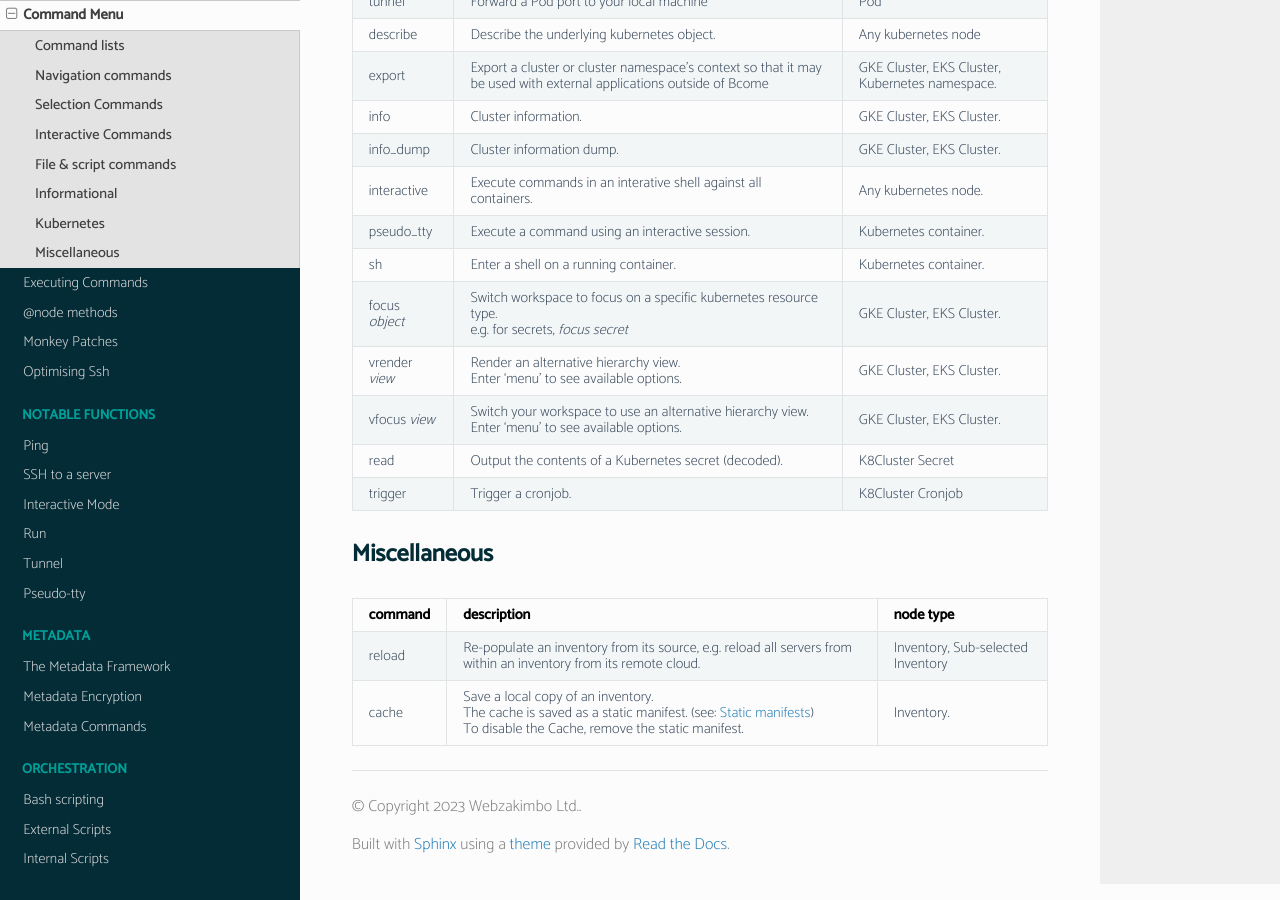
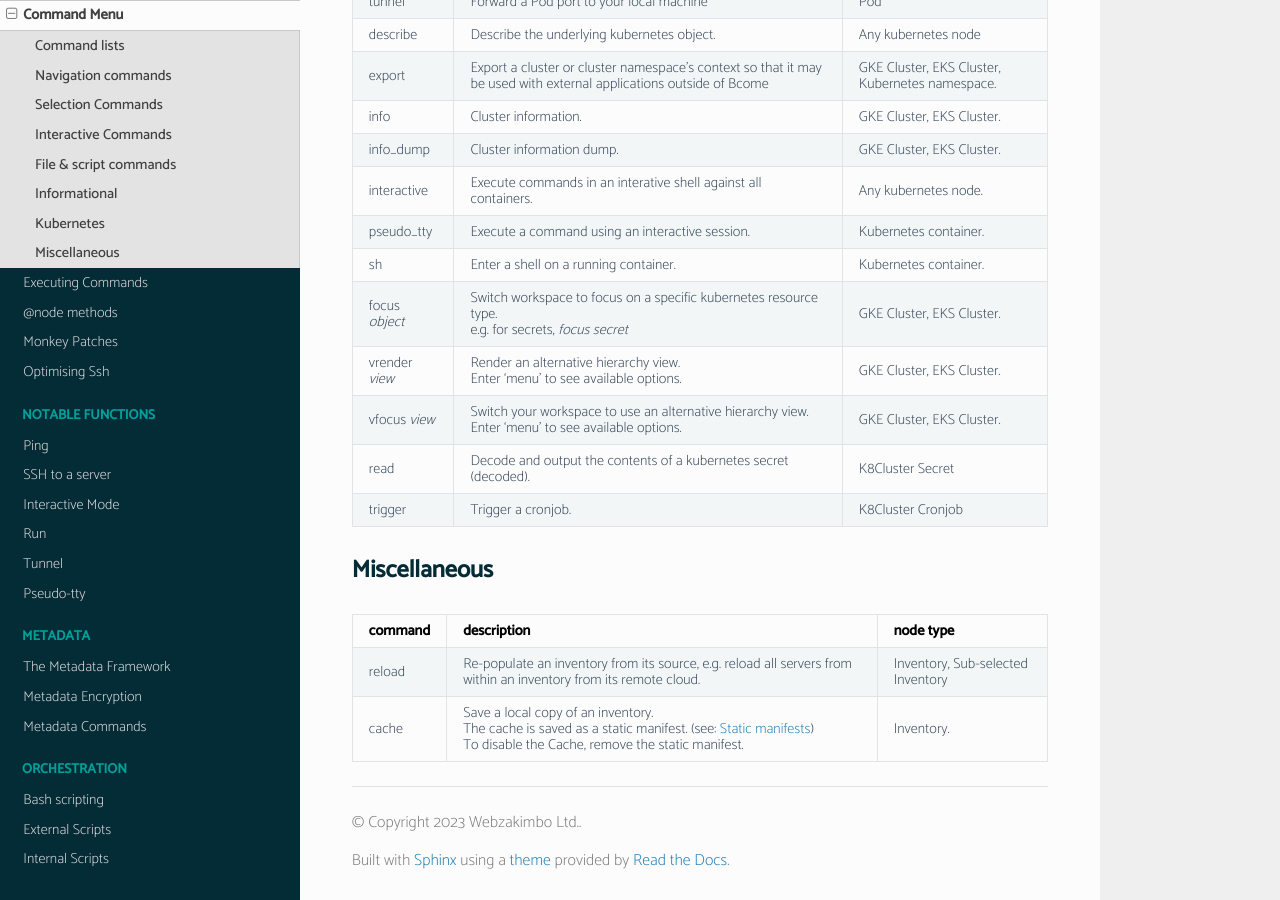
Before and after one commit to webzakimbo/bcome-read-the-docs, a Sphinx documentation site: the page built from docs/source/usage/command-menu.rst, in a window 1280 px wide and 900 px high, scrolled down 3225 px. Built offline with Sphinx 7.4.7 and the Read the Docs theme 2.0.0, drawn with Linux system fonts in a browser that asks for light colours; pages that are not in the unit, such as notebooks, are missing from menus.

```diff
--- a/docs/source/usage/command-menu.rst
+++ b/docs/source/usage/command-menu.rst
@@ -270,8 +270,8 @@
 |                             |                                          |                                       |
 |                             |  Enter 'menu' to see available options.  |                                       |
 +-----------------------------+------------------------------------------+---------------------------------------+
-|  read                       |  Output the contents of a Kubernetes     | K8Cluster Secret                      |
-|                             |  secret (decoded).                       |                                       |
+|  read                       |  Decode and output the contents of a     | K8Cluster Secret                      |
+|                             |  kubernetes secret (decoded).            |                                       |
 +-----------------------------+------------------------------------------+---------------------------------------+
 |  trigger                    |  Trigger a cronjob.                      | K8Cluster Cronjob                     |
 +-----------------------------+------------------------------------------+---------------------------------------+
```
